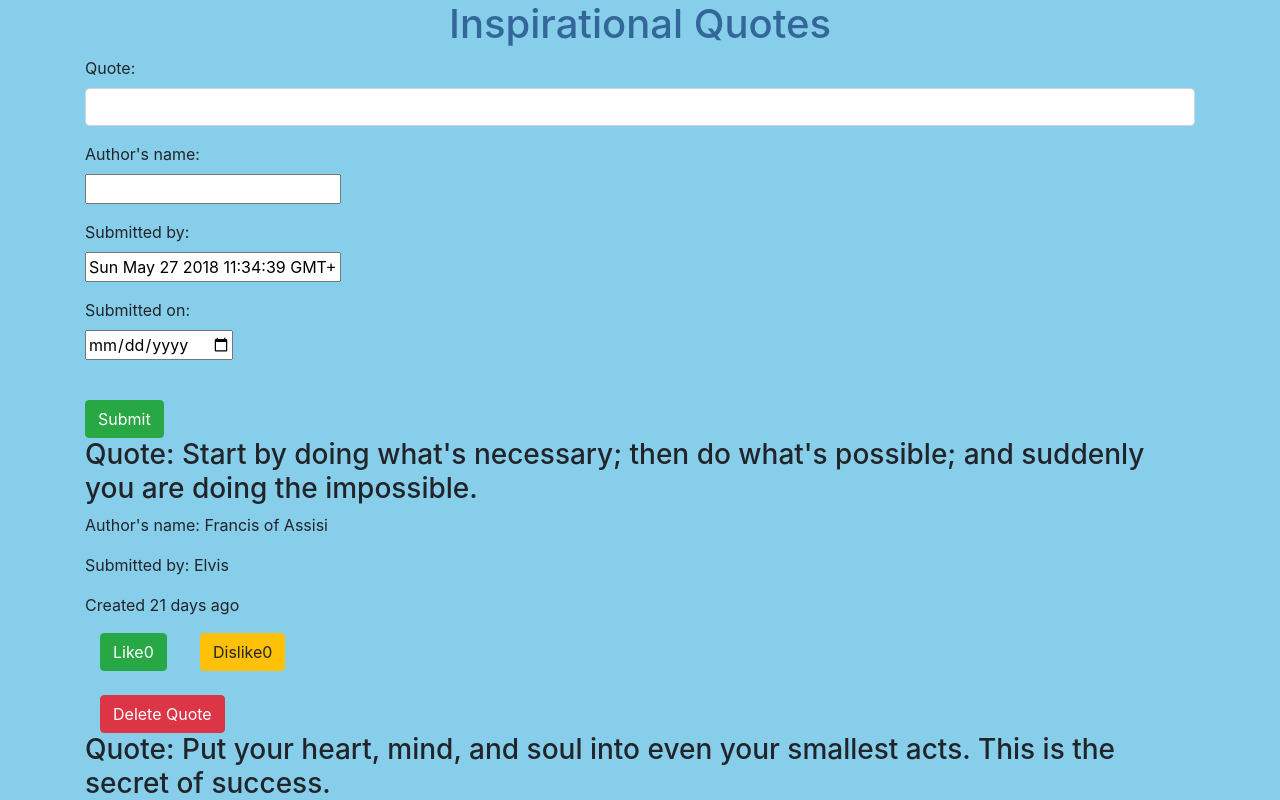
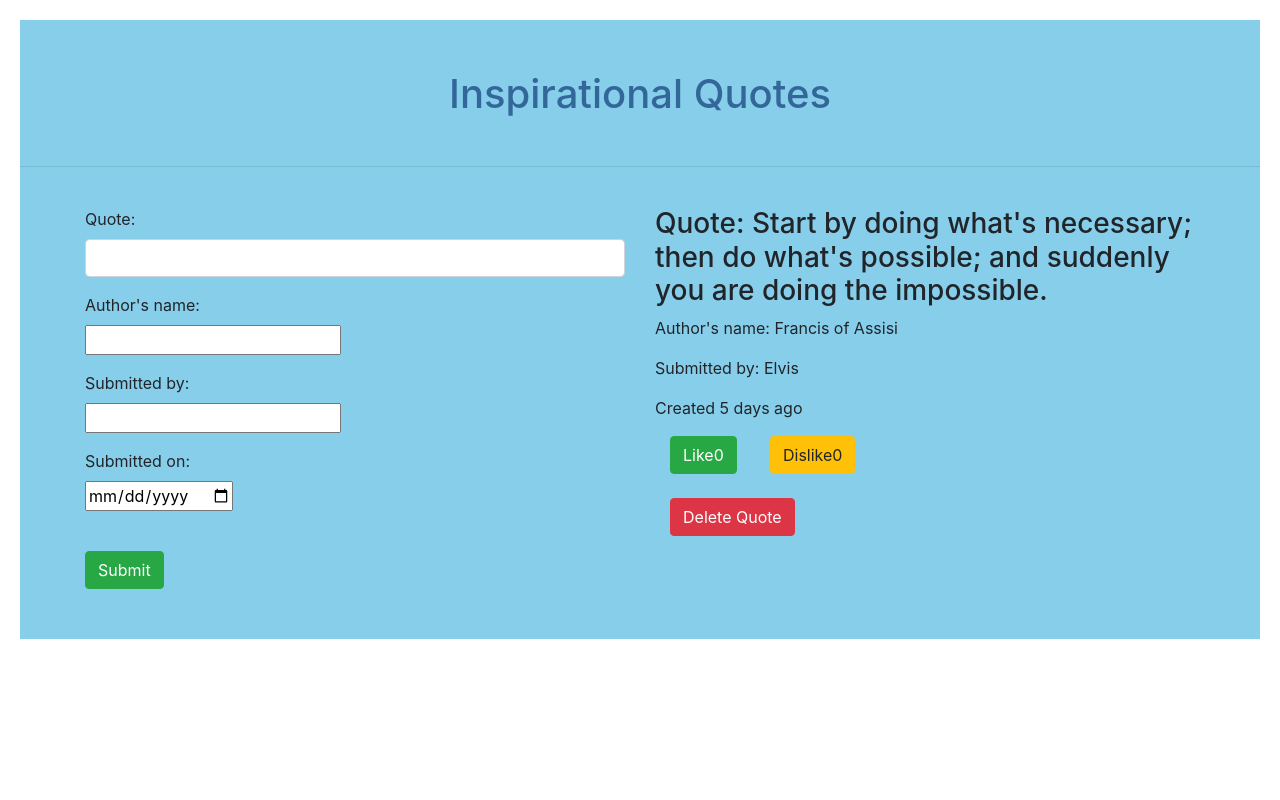
Before and after one commit to Elvandro/Quotes, an Angular app: page / in a window 1280 px wide. Shown: the top 800 px of the page. Built offline with nearby package versions, Linux system fonts and the light colour scheme.

Commit message:
This commit will make changes to the files

```diff
--- a/src/app/app.component.css
+++ b/src/app/app.component.css
@@ -2,6 +2,8 @@ h1 {
   text-align: center;
   color: #369;
 }
-.container-fluid {
+.Jumbotron {
   background-color: skyblue;
+  padding: 50px 0 50px 0;
+  margin: 20px 20px 20px 20px;
 }
--- a/src/app/app.component.html
+++ b/src/app/app.component.html
@@ -1,4 +1,7 @@
-<div class="container-fluid">
+<div class="Jumbotron">
   <h1>Inspirational Quotes</h1>
+  <br>
+  <hr>
+  <br>
   <app-quote></app-quote>
 </div>
--- a/src/app/quote-form/quote-form.component.html
+++ b/src/app/quote-form/quote-form.component.html
@@ -22,7 +22,7 @@
   </div>
   <div class="form-group">
     <label for="Date">Submitted on: </label><br>
-    <input type="date" id="Date" [(ngModel)]="newQuote.dateCreated" name="person" #Date="ngModel" required>
+    <input type="date" id="Date" [(ngModel)]="newQuote.dateCreated" name="Date" #Date="ngModel" required>
     <div [hidden]="Date.valid||Date.pristine" class="alert alert-danger">
       <p>Required field</p>
     </div>
--- a/src/app/quote/quote.component.html
+++ b/src/app/quote/quote.component.html
@@ -1,5 +1,9 @@
 <div class="container">
+  <div class="row">
+    <div class="col-md-6">
       <app-quote-form (createQuote)="createNewQuote($event)"></app-quote-form>
+    </div>
+    <div class="col-md-6">
       <div class="Jumbotron" *ngFor="let Quote of quotes;let i= index">
         <h3>Quote: {{Quote.quote}}</h3>
         <p>Author's name: {{Quote.author}}</p>
@@ -8,3 +12,5 @@
         <app-quote-details [Quote]='Quote' (complete)='deleteQuote($event,i)'></app-quote-details>
       </div>
     </div>
+  </div>
+</div>
--- a/src/app/quote/quote.component.ts
+++ b/src/app/quote/quote.component.ts
@@ -9,9 +9,7 @@ import { Quote } from '../quote';
 export class QuoteComponent implements OnInit {
 
   quotes = [
-    new Quote("Start by doing what's necessary; then do what's possible; and suddenly you are doing the impossible.","Francis of Assisi","Elvis",0,0,new Date(2018,5,17)),
-    new Quote("Put your heart, mind, and soul into even your smallest acts. This is the secret of success.","Swami Sivananda","Sanaipei",0,0,new Date(2018,5,19)),
-    new Quote("Happiness is not something you postpone for the future; it is something you design for the present.","Jim Rohn","Lacosta",0,0,new Date(2018,5,21))
+    new Quote("Start by doing what's necessary; then do what's possible; and suddenly you are doing the impossible.","Francis of Assisi","Elvis",0,0,new Date(2018,5,1)),
   ]
   createNewQuote(quote){
     let quoteLength = this.quotes.length;
```
Lines whose indentation alone changed are shown as unchanged.
